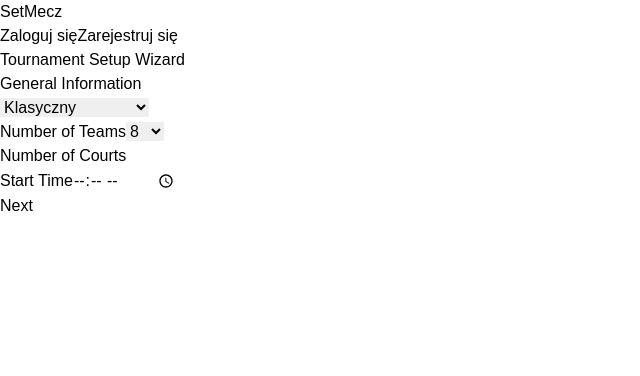
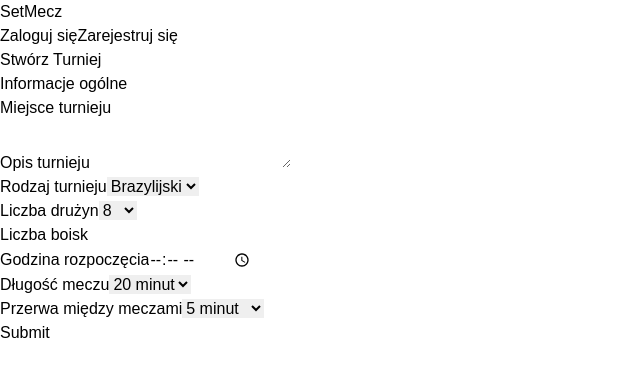
Before and after one commit to yasnowitzz/tournament_app, a Next.js app in the folder frontend-web/: page /tournament in a window 1280 px wide. Shown: the top 376 px of the page, without its empty margins (0-640 px from the left). Built offline with nearby package versions, Linux system fonts and the light colour scheme; no server answers.

Commit message:
adjust tournament creator

```diff
--- a/frontend-web/src/app/tournament/page.tsx
+++ b/frontend-web/src/app/tournament/page.tsx
@@ -13,7 +13,7 @@ export default function TournamentWizard() {
     numTeams: '8',
     numCourts: '',
     startTime: '',
-    type: 'classic',
+    type: 'Brazylijski',
     breakDuration: '5',
     hasLunchBreak: false,
     lunchBreakDuration: '',
@@ -23,6 +23,8 @@ export default function TournamentWizard() {
     setFormat: '21',
     tieBreakFormat: '',
     location: '',
+    tournamentDescription: '',
+    matchDuration: '20',
   });
   const router = useRouter();
 
@@ -85,28 +87,28 @@ export default function TournamentWizard() {
 
   return (
     <div className="max-w-4xl mx-auto p-6 bg-white rounded-lg">
-      <h2 className="text-2xl font-bold mb-6">Tournament Setup Wizard</h2>
-
-      {/* Progress Bar */}
-      <div className="relative w-full bg-gray-300 rounded-full h-2 mb-6">
-        <div
-          className="absolute top-0 left-0 h-2 bg-blue-500 rounded-full transition-all duration-300"
-          style={{ width: `${(step / 4) * 100}%` }}
-        ></div>
-      </div>
+      <h2 className="text-2xl font-bold mb-6">Stwórz Turniej</h2>
 
       <form onSubmit={handleSubmit} className="space-y-6">
-        {step === 1 && (
         <fieldset>
-            <legend className="text-lg font-semibold mb-2">General Information</legend>
+          <legend className="text-lg font-semibold mb-2">Informacje ogólne</legend>
           <div>
+            <label className="block text-gray-700 font-medium mb-1">Miejsce turnieju</label>
+            <input className="w-full p-3 border border-gray-300 rounded-md" name="location" type="text" onChange={handleChange} required />
+          </div>
+          <div>
+            <label className="block text-gray-700 font-medium mb-1">Opis turnieju</label>
+            <textarea className="w-full p-3 border border-gray-300 rounded-md" name="tournamentDescription" type="text" onChange={handleChange} required />
+          </div>
+          <div>
+            <label className="block text-gray-700 font-medium mb-1">Rodzaj turnieju</label>
             <select className="w-full p-3 border border-gray-300 rounded-md" name="type" value={formData.type} onChange={handleChange}>
-                <option value="classic">Klasyczny</option>
-                <option value="king">Kingo of the Court</option>
+              <option value="brazilian">Brazylijski</option>
+              <option value="play-off">Play off</option>
             </select>
           </div>
           <div>
-              <label className="block text-gray-700 font-medium mb-1">Number of Teams</label>
+            <label className="block text-gray-700 font-medium mb-1">Liczba drużyn</label>
             <select className="w-full p-3 border border-gray-300 rounded-md" name="numTeams" type="number" onChange={handleChange} required>
               <option value="8">8</option>
               <option value="12">12</option>
@@ -116,19 +118,29 @@ export default function TournamentWizard() {
             </select>
           </div>
           <div>
-              <label className="block text-gray-700 font-medium mb-1">Number of Courts</label>
+            <label className="block text-gray-700 font-medium mb-1">Liczba boisk</label>
             <input className="w-full p-3 border border-gray-300 rounded-md" name="numCourts" type="number" onChange={handleChange} required />
           </div>
           <div>
-              <label className="block text-gray-700 font-medium mb-1">Start Time</label>
+            <label className="block text-gray-700 font-medium mb-1">Godzina rozpoczęcia</label>
             <input className="w-full p-3 border border-gray-300 rounded-md" name="startTime" type="time" onChange={handleChange} required />
           </div>
-          </fieldset>
-        )}
-
-        {step === 2 && (
-          <fieldset>
-            <legend className="text-lg font-semibold mb-2">Schedule</legend>
+          <div>
+            <label className="block text-gray-700 font-medium mb-1">Długość meczu</label>
+            <select className="w-full p-3 border border-gray-300 rounded-md"
+              name="matchDuration"
+              value={formData.breakDuration}
+              onChange={handleChange}
+              required
+            >
+              <option value="20">20 minut</option>
+              <option value="30">30 minut</option>
+              <option value="45">45 minut</option>
+              <option value="60">60 minut</option>
+              <option value="75">75 minut</option>
+              <option value="90">90 minut</option>
+            </select>
+          </div>
           <div>
             <label className="block text-gray-700 font-medium mb-1">Przerwa między meczami</label>
             <select className="w-full p-3 border border-gray-300 rounded-md"
@@ -137,137 +149,17 @@ export default function TournamentWizard() {
               onChange={handleChange}
               required
             >
-                <option value="5">5 minutes</option>
-                <option value="10">10 minutes</option>
-                <option value="15">15 minutes</option>
-                <option value="20">20 minutes</option>
-                <option value="30">30 minutes</option>
+              <option value="5">5 minut</option>
+              <option value="10">10 minut</option>
+              <option value="15">15 minut</option>
+              <option value="20">20 minut</option>
+              <option value="30">30 minut</option>
             </select>
           </div>
-            <div className="mt-3">
-              <label className="block text-gray-700 font-medium mb-1">Include Lunch Break?</label>
-              <div className="flex items-center space-x-4">
-                {/* Yes Radio Button */}
-                <label className="flex items-center">
-                  <input
-                    type="radio"
-                    name="hasLunchBreak"
-                    value="yes"
-                    checked={formData.hasLunchBreak === true}
-                    onChange={handleChange}
-                    className="mr-2"
-                  />
-                  Tak
-                </label>
-
-                {/* No Radio Button */}
-                <label className="flex items-center">
-                  <input
-                    type="radio"
-                    name="hasLunchBreak"
-                    value="no"
-                    checked={formData.hasLunchBreak === false}
-                    onChange={handleChange}
-                    className="mr-2"
-                  />
-                  Nie
-                </label>
-              </div>
-            </div>
-            {formData.hasLunchBreak && (
-              <div className="mt-3">
-                <label className="block text-gray-700 font-medium mb-1">Lunch Break Duration</label>
-                <select
-                  className="w-full p-3 border border-gray-300 rounded-md"
-                  name="lunchBreakDuration"
-                  onChange={handleChange}
-                  value={formData.lunchBreakDuration}
-                  required
-                >
-                  <option value="">Select Duration</option>
-                  <option value="30">30 minutes</option>
-                  <option value="45">45 minutes</option>
-                  <option value="60">1 hour</option>
-                  <option value="90">1 hour 30 minutes</option>
-                </select>
-              </div>
-            )}
-            <div>
-              <label className="block text-gray-700 font-medium mb-1">Seeding</label>
-              <select className="w-full p-3 border border-gray-300 rounded-md" name="seeding" onChange={handleChange}>
-                <option value="random">Random Draw</option>
-                <option value="seeded">Seeded</option>
-              </select>
-            </div>
-            {formData.seeding === "seeded" && (
-              <div className="mt-3">
-                <label className="block text-gray-700 font-medium mb-1">Number of Seeded Teams</label>
-                <input
-                  type="number"
-                  className="w-full p-3 border border-gray-300 rounded-md"
-                  name="numSeededTeams"
-                  onChange={handleChange}
-                  min="1"
-                  required
-                />
-              </div>
-            )}
         </fieldset>
-        )}
-
-        {step === 3 && (
-          <fieldset>
-            <legend className="text-lg font-semibold mb-2">Match Settings</legend>
-            <div>
-              <label className="block text-gray-700 font-medium mb-1">Do ilu setów powinien być rozgrywany mecz?</label>
-              <select className="w-full p-3 border border-gray-300 rounded-md" name="matchFormat" onChange={handleChange}>
-                <option value="one">1 set</option>
-                <option value="two_wins">Do dwóch wygranych setów</option>
-                <option value="points_diff">2 sety (w przypadku 1:1 decyduje różnica punktów)</option>
-              </select>
-            </div>
-            <div>
-              <label className="block text-gray-700 font-medium mb-1">Do ilu punktow powinien być rozgrywany set?</label>
-              <select className="w-full p-3 border border-gray-300 rounded-md" name={formData.setFormat} value={formData.setFormat} onChange={handleChange}>
-                <option value="21">21</option>
-                <option value="15">15</option>
-                <option value="11">11</option>
-              </select>
-            </div>
-            {formData.matchFormat === 'best_of_3' && (
-              <div className="mt-3">
-                <label className="block text-gray-700 font-medium mb-1">Do ilu punktow powinien być rozgrywany tie-break?</label>
-                <select
-                  className="w-full p-3 border border-gray-300 rounded-md"
-                  name="tieBreakFormat"
-                  value={formData.tieBreakFormat}
-                  onChange={handleChange}
-                  required
-                >
-                  <option value="">Select Duration</option>
-                  <option value="15">15</option>
-                  <option value="11">11</option>
-                  <option value="5">5</option>
-                </select>
-              </div>
-            )}
-          </fieldset>
-        )}
-
-        {step === 4 && (
-          <fieldset>
-            <legend className="text-lg font-semibold mb-2">Location & Time</legend>
-            <div>
-              <label className="block text-gray-700 font-medium mb-1">Tournament Location</label>
-              <input className="w-full p-3 border border-gray-300 rounded-md" name="location" type="text" onChange={handleChange} required />
-            </div>
-          </fieldset>
-        )}
 
         <div className="flex justify-between mt-6">
-          {step > 1 && <button type="button" className="px-4 py-2 bg-gray-300 rounded-md" onClick={handlePrev}>Back</button>}
-          {step < 4 && <button type="button" className="px-4 py-2 bg-blue-500 text-white rounded-md" onClick={handleNext}>Next</button>}
-          {step === 4 && <button type="submit" className="px-4 py-2 bg-green-500 text-white rounded-md">Submit</button>}
+          <button type="submit" className="px-4 py-2 bg-green-500 text-white rounded-md">Submit</button>
         </div>
       </form>
     </div >
```
Lines whose indentation alone changed are shown as unchanged.
